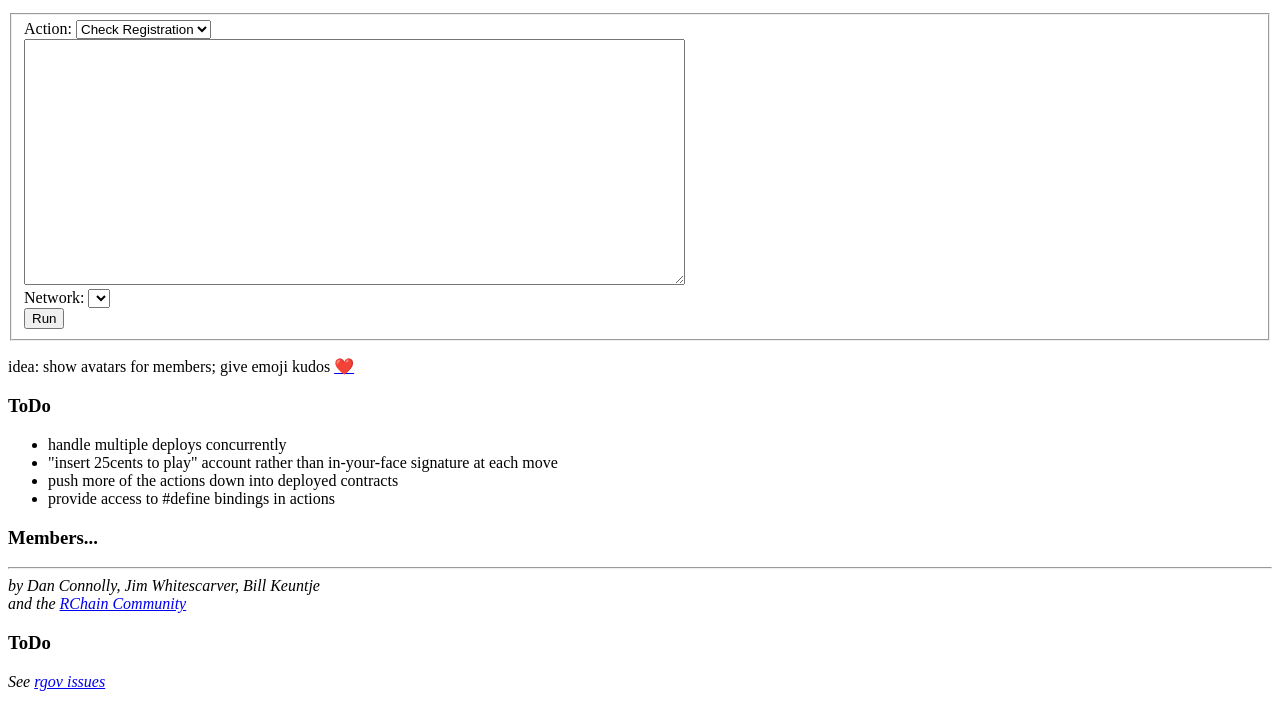
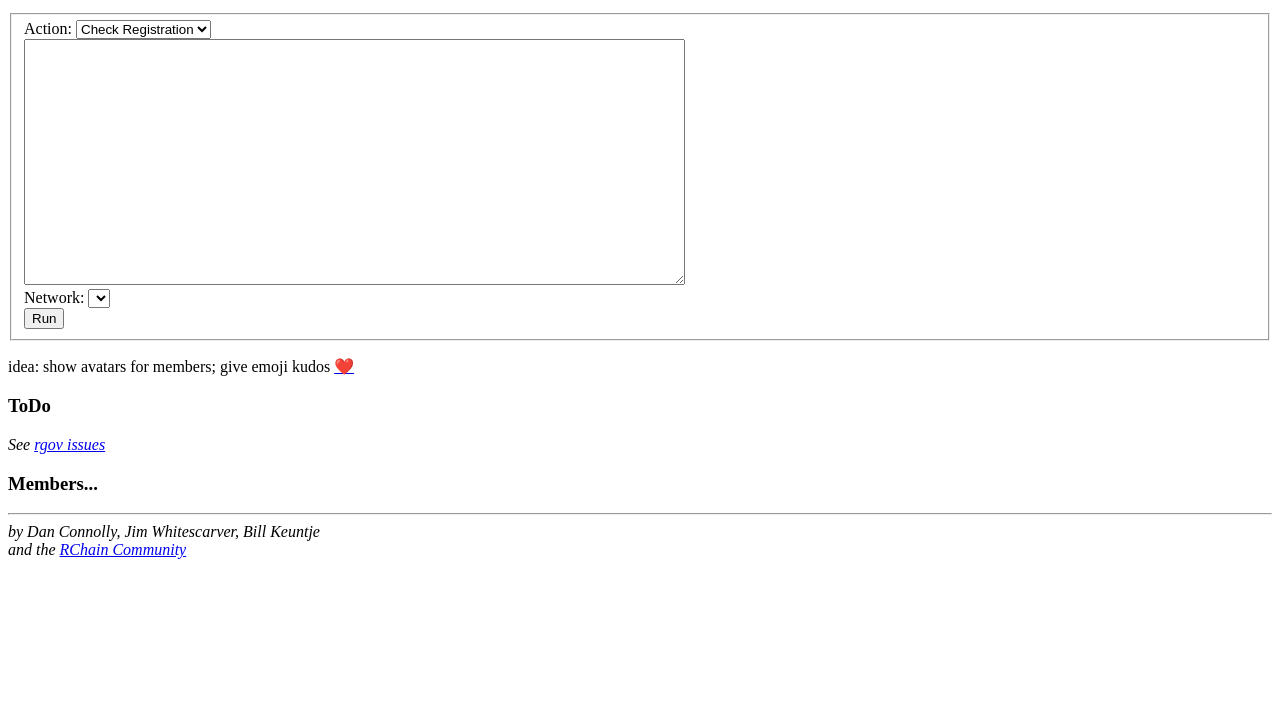
Before and after one commit to rchain-community/rgov, a website: page src/participate.html in a window 1280 px wide. Shown: the part 119-826 px from the top of the page. After the commit the page ends 800 px from the top, so only its background shows below. Drawn offline with Linux system fonts and the light colour scheme.

Commit message:
fix: prune another ToDo list

```diff
--- a/src/participate.html
+++ b/src/participate.html
@@ -66,12 +66,7 @@
     </form>
     <p>idea: show avatars for members; give emoji kudos <a href="https://emojipedia.org/red-heart/">❤️</a></p>
     <h3>ToDo</h3>
-    <ul>
-      <li>handle multiple deploys concurrently</li>
-      <li>"insert 25cents to play" account rather than in-your-face signature at each move</li>
-      <li>push more of the actions down into deployed contracts</li>
-      <li>provide access to #define bindings in actions</li>
-    </ul>
+    <p><em>See <a href="https://github.com/rchain-community/rgov/issues">rgov issues</a></em></p>
     <div id="groupControl">
       <h3>Members...</h3>
     </div>
@@ -83,8 +78,6 @@
     and the <a href="https://github.com/rchain-community/">RChain Community</a>
   </address>
 
-  <h3>ToDo</h3>
-  <p><em>See <a href="https://github.com/rchain-community/rgov/issues">rgov issues</a></em></p>
 </body>
 
 </html>
```
